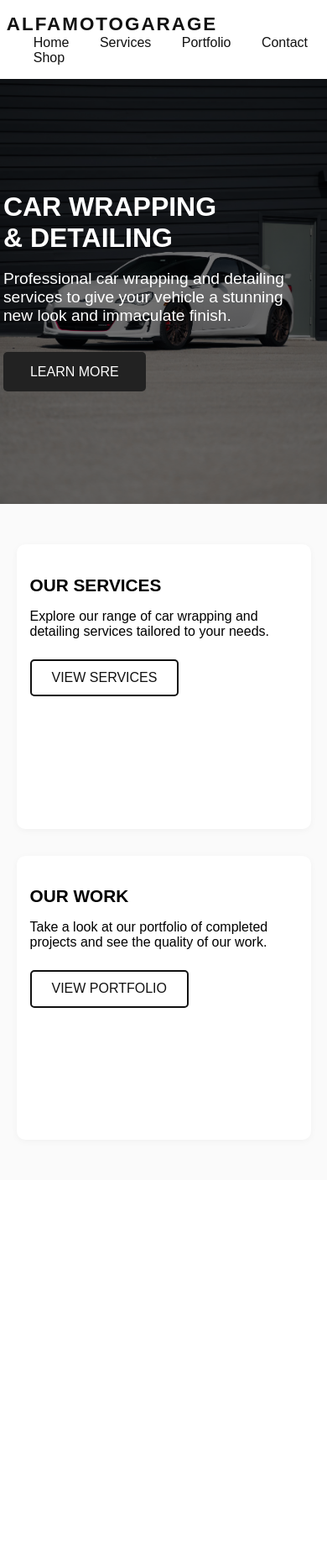
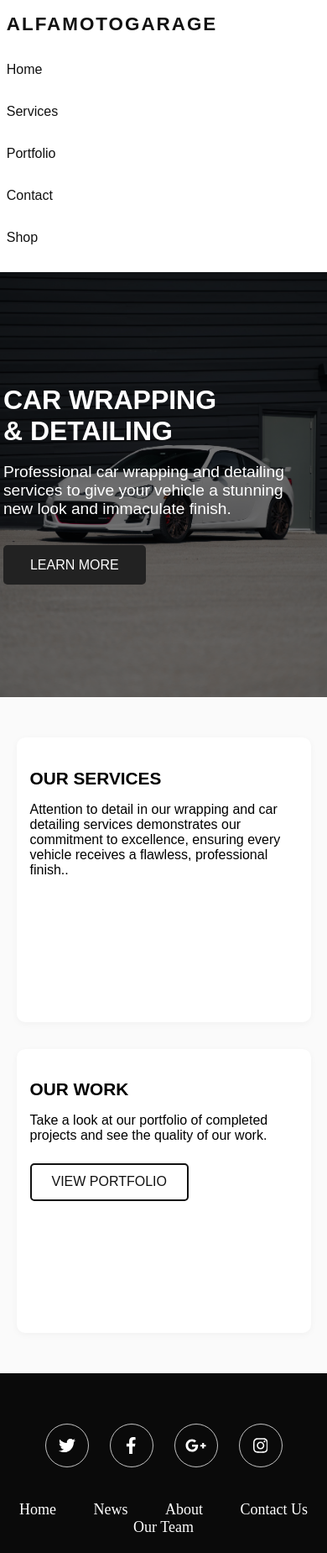
Before and after one commit to Mynameisjohn00/Alfamoto, a plain HTML site: page index.html in a window 390 px wide. Shown: the whole page at 84% size. Before the commit the page ends 1405 px from the top, so only its background shows below. Drawn offline with Linux system fonts and the light colour scheme.

Commit message:
The start

```diff
--- /dev/null
+++ b/footer.js
@@ -0,0 +1,99 @@
+// Footer Component
+class FooterComponent extends HTMLElement {
+    constructor() {
+        super();
+    }
+
+    connectedCallback() {
+        this.innerHTML = `
+            <style>
+                .socials-container {
+                    width: fit-content;
+                    height: fit-content;
+                    display: flex;
+                    align-items: center;
+                    justify-content: center;
+                    gap: 25px;
+                    padding: 20px 40px;
+                    background-color:rgb(10, 10, 10);
+                    margin: 0 auto;
+                }
+                .social {
+                    width: 50px;
+                    height: 50px;
+                    display: flex;
+                    align-items: center;
+                    justify-content: center;
+                    border-radius: 50%;
+                    border: 1px solid rgb(194, 194, 194);
+                    transition: all 0.3s ease;
+                }
+                .twitter:hover {
+                    background: linear-gradient(45deg, #66757f, #00acee, #36daff, #dbedff);
+                }
+                .facebook:hover {
+                    background: linear-gradient(45deg, #134ac0, #316ff6, #78a3ff);
+                }
+                .google-plus:hover {
+                    background: linear-gradient(45deg, #872419, #db4a39, #ff7061);
+                }
+                .instagram:hover {
+                    background: linear-gradient(45deg, #f09433 0%, #e6683c 25%, #dc2743 50%, #cc2366 75%, #bc1888 100%);
+                }
+                .social svg {
+                    fill: white;
+                    height: 20px;
+                }
+                .footer-links {
+                    margin-top: 20px;
+                    text-align: center;
+                }
+                .footer-links a {
+                    color: #fff;
+                    margin: 0 20px;
+                    text-decoration: none;
+                    font-size: 18px;
+                    font-family: serif;
+                    transition: color 0.3s ease;
+                }
+                .footer-links a:hover {
+                    color: #ccc;
+                }
+            </style>
+            <footer style="background: rgb(10, 10, 10); color: #fff; padding: 40px 0 20px 0; text-align: center;">
+                <div class="socials-container">
+                    <a href="#" class="social twitter">
+                        <svg height="1em" viewBox="0 0 512 512">
+                            <path d="M459.37 151.716c.325 4.548.325 9.097.325 13.645 0 138.72-105.583 298.558-298.558 298.558-59.452 0-114.68-17.219-161.137-47.106 8.447.974 16.568 1.299 25.34 1.299 49.055 0 94.213-16.568 130.274-44.832-46.132-.975-84.792-31.188-98.112-72.772 6.498.974 12.995 1.624 19.818 1.624 9.421 0 18.843-1.3 27.614-3.573-48.081-9.747-84.143-51.98-84.143-102.985v-1.299c13.969 7.797 30.214 12.67 47.431 13.319-28.264-18.843-46.781-51.005-46.781-87.391 0-19.492 5.197-37.36 14.294-52.954 51.655 63.675 129.3 105.258 216.365 109.807-1.624-7.797-2.599-15.918-2.599-24.04 0-57.828 46.782-104.934 104.934-104.934 30.213 0 57.502 12.67 76.67 33.137 23.715-4.548 46.456-13.32 66.599-25.34-7.798 24.366-24.366 44.833-46.132 57.827 21.117-2.273 41.584-8.122 60.426-16.243-14.292 20.791-32.161 39.308-52.628 54.253z"></path>
+                        </svg>
+                    </a>
+                    <a href="#" class="social facebook">
+                        <svg height="1em" viewBox="0 0 320 512">
+                            <path d="M279.14 288l14.22-92.66h-88.91v-60.13c0-25.35 12.42-50.06 52.24-50.06h40.42V6.26S260.43 0 225.36 0c-73.22 0-121.08 44.38-121.08 124.72v70.62H22.89V288h81.39v224h100.17V288z"></path>
+                        </svg>
+                    </a>
+                    <a href="#" class="social google-plus">
+                        <svg height="1em" viewBox="0 0 640 512">
+                            <path d="M386.061 228.496c1.834 9.692 3.143 19.384 3.143 31.956C389.204 370.205 315.599 448 204.8 448c-106.084 0-192-85.915-192-192s85.916-192 192-192c51.864 0 95.083 18.859 128.611 50.292l-52.126 50.03c-14.145-13.621-39.028-29.599-76.485-29.599-65.484 0-118.92 54.221-118.92 121.277 0 67.056 53.436 121.277 118.92 121.277 75.961 0 104.513-54.745 108.965-82.773H204.8v-66.009h181.261zm185.406 6.437V179.2h-56.001v55.733h-55.733v56.001h55.733v55.733h56.001v-55.733H627.2v-56.001h-55.733z"></path>
+                        </svg>
+                    </a>
+                    <a href="https://www.instagram.com/alfamotogarage?igsh=aDliejBtOGN4c3j0" class="social instagram" target="_blank" rel="noopener noreferrer">
+                        <svg height="1em" viewBox="0 0 448 512">
+                            <path d="M224.1 141c-63.6 0-114.9 51.3-114.9 114.9s51.3 114.9 114.9 114.9S339 319.5 339 255.9 287.7 141 224.1 141zm0 189.6c-41.1 0-74.7-33.5-74.7-74.7s33.5-74.7 74.7-74.7 74.7 33.5 74.7 74.7-33.6 74.7-74.7 74.7zm146.4-194.3c0 14.9-12 26.8-26.8 26.8-14.9 0-26.8-12-26.8-26.8s12-26.8 26.8-26.8 26.8 12 26.8 26.8zm76.1 27.2c-1.7-35.9-9.9-67.7-36.2-93.9-26.2-26.2-58-34.4-93.9-36.2-37-2.1-147.9-2.1-184.9 0-35.8 1.7-67.6 9.9-93.9 36.1s-34.4 58-36.2 93.9c-2.1 37-2.1 147.9 0 184.9 1.7 35.9 9.9 67.7 36.2 93.9s58 34.4 93.9 36.2c37 2.1 147.9 2.1 184.9 0 35.9-1.7 67.7-9.9 93.9-36.2 26.2-26.2 34.4-58 36.2-93.9 2.1-37 2.1-147.8 0-184.8zM398.8 388c-7.8 19.6-22.9 34.7-42.6 42.6-29.5 11.7-99.5 9-132.1 9s-102.7 2.6-132.1-9c-19.6-7.8-34.7-22.9-42.6-42.6-11.7-29.5-9-99.5-9-132.1s-2.6-102.7 9-132.1c7.8-19.6 22.9-34.7 42.6-42.6 29.5-11.7 99.5-9 132.1-9s102.7-2.6 132.1 9c19.6 7.8 34.7 22.9 42.6 42.6 11.7 29.5 9 99.5 9 132.1s2.7 102.7-9 132.1z"></path>
+                        </svg>
+                    </a>
+                </div>
+                <div class="footer-links">
+                    <a href="index.html">Home</a>
+                    <a href="#">News</a>
+                    <a href="#">About</a>
+                    <a href="contact.html">Contact Us</a>
+                    <a href="#">Our Team</a>
+                </div>
+            </footer>
+        `;
+    }
+}
+
+// Register the custom element
+customElements.define('footer-component', FooterComponent);
--- /dev/null
+++ b/header.js
@@ -0,0 +1,24 @@
+// Header Component
+class HeaderComponent extends HTMLElement {
+    constructor() {
+        super();
+    }
+
+    connectedCallback() {
+        this.innerHTML = `
+            <div class="navbar">
+                <div class="logo">ALFAMOTOGARAGE</div>
+                <nav>
+                    <a href="index.html">Home</a>
+                    <a href="services.html">Services</a>
+                    <a href="portfolio.html">Portfolio</a>
+                    <a href="contact.html">Contact</a>
+                    <a href="shop.html">Shop</a>
+                </nav>
+            </div>
+        `;
+    }
+}
+
+// Register the custom element
+customElements.define('header-component', HeaderComponent);
--- a/index.html
+++ b/index.html
@@ -4,6 +4,7 @@
   <meta charset="UTF-8">
   <meta name="viewport" content="width=device-width, initial-scale=1.0">
   <title>ALFAMOTOGARAGE</title>
+  <link rel="stylesheet" href="styles.css">
   <style>
     body {
       margin: 0;
@@ -53,33 +54,6 @@
     }
     .hero button:hover {
       background: #444;
-    }
-    .navbar {
-      width: 100vw;
-      background: #fff;
-      color: #111;
-      display: flex;
-      justify-content: space-between;
-      align-items: center;
-      padding: 1.2rem 5vw 1.2rem 5vw;
-      box-sizing: border-box;
-      position: relative;
-      z-index: 10;
-    }
-    .navbar .logo {
-      font-weight: bold;
-      font-size: 1.4rem;
-      letter-spacing: 2px;
-    }
-    .navbar nav a {
-      color: #111;
-      text-decoration: none;
-      margin-left: 2rem;
-      font-size: 1rem;
-      transition: color 0.2s;
-    }
-    .navbar nav a:hover {
-      color: #007bff;
     }
     .info-section {
       display: flex;
@@ -152,16 +126,8 @@
   </style>
 </head>
 <body>
-  <div class="navbar">
-    <div class="logo">ALFAMOTOGARAGE</div>
-    <nav>
-      <a href="#">Home</a>
-      <a href="#services">Services</a>
-      <a href="#portfolio">Portfolio</a>
-      <a href="#contact">Contact</a>
-      <a href="#shop">Shop</a>
-    </nav>
-  </div>
+  <header-component></header-component>
+  <script src="header.js"></script>
   <div class="hero">
     <div class="hero-overlay"></div>
     <div class="hero-content">
@@ -173,8 +139,7 @@
   <div class="info-section">
     <div class="info-block">
       <h2>OUR SERVICES</h2>
-      <p>Explore our range of car wrapping and detailing services tailored to your needs.</p>
-      <button>VIEW SERVICES</button>
+      <p>Attention to detail in our wrapping and car detailing services demonstrates our commitment to excellence, ensuring every vehicle receives a flawless, professional finish..</p>
     </div>
     <div class="info-block">
       <h2>OUR WORK</h2>
@@ -182,5 +147,7 @@
       <button>VIEW PORTFOLIO</button>
     </div>
   </div>
+  <footer-component></footer-component>
+  <script src="footer.js"></script>
 </body>
 </html>
--- /dev/null
+++ b/styles.css
@@ -0,0 +1,70 @@
+/* Header Styles */
+.navbar {
+    width: 100vw;
+    background: #fff;
+    color: #111;
+    display: flex;
+    justify-content: space-between;
+    align-items: center;
+    padding: 1.2rem 5vw 1.2rem 5vw;
+    box-sizing: border-box;
+    position: relative;
+    z-index: 10;
+    box-shadow: 0 2px 4px rgba(0,0,0,0.1);
+}
+
+.navbar .logo {
+    font-weight: bold;
+    font-size: 1.4rem;
+    letter-spacing: 2px;
+    text-transform: uppercase;
+}
+
+.navbar nav a {
+    color: #111;
+    text-decoration: none;
+    margin-left: 2rem;
+    font-size: 1rem;
+    transition: color 0.2s;
+    position: relative;
+}
+
+.navbar nav a:hover {
+    color: #007bff;
+}
+
+.navbar nav a::after {
+    content: '';
+    position: absolute;
+    width: 0;
+    height: 2px;
+    bottom: -4px;
+    left: 0;
+    background-color: #007bff;
+    transition: width 0.3s ease;
+}
+
+.navbar nav a:hover::after {
+    width: 100%;
+}
+
+/* Responsive Design */
+@media (max-width: 600px) {
+    .navbar {
+        flex-direction: column;
+        align-items: flex-start;
+        padding: 1rem 2vw;
+    }
+
+    .navbar nav {
+        margin-top: 1rem;
+        display: flex;
+        flex-direction: column;
+        width: 100%;
+    }
+
+    .navbar nav a {
+        margin: 0.5rem 0;
+        padding: 0.5rem 0;
+    }
+}
```
Also changed, not shown: contact.html (added, +20 -0 lines), portfolio.html (added, +227 -0 lines), services.html (added, +20 -0 lines), shop.html (added, +20 -0 lines).
